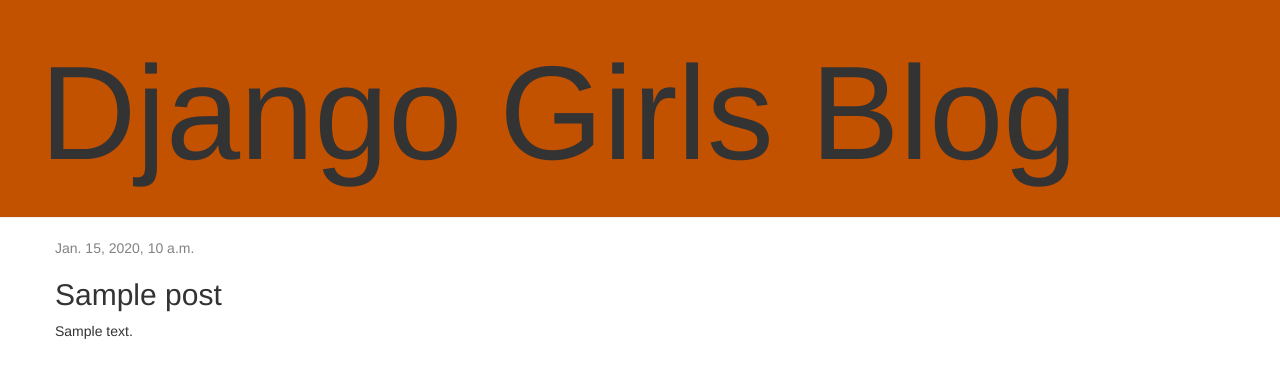
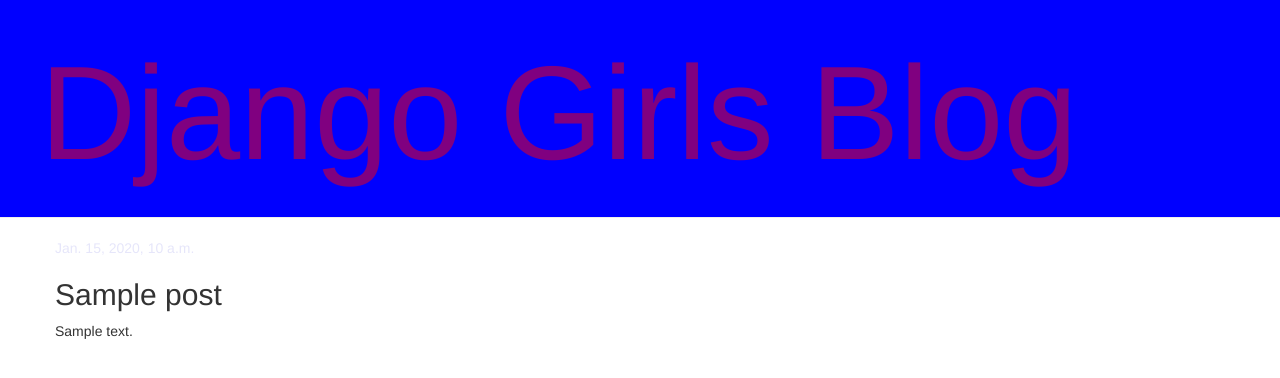
Before and after one commit to Maryteye/my-first-blog, a Django app: page /post/1/ in a window 1280 px wide. Shown: the top 378 px of the page. Run offline with Django 3.2, Linux system fonts and the light colour scheme; tables that the repository leaves empty hold one stand-in row (values such as "Sample post"); some libraries are stand-ins or nearby versions.

Commit message:
Changed css small.

```diff
--- a/blog/static/css/blog.css
+++ b/blog/static/css/blog.css
@@ -1,10 +1,10 @@
 .page-header {
-background-color: #C25100;
+background-color: blue;
 margin-top: 0;
 padding: 20px 20px 20px 40px;
 }
 .page-header h1, .page-header h1 a, .page-header h1 a:visited, .page-header h1 a:active {
-color: inherit;
+color: purple;
 font-size: 100pt;
 text-decoration: inherit;
 }
@@ -15,7 +15,7 @@
 font-family: 'Lobster', cursive;
 }
 .date {
-color: #828282;
+color: lavender;
 }
 .save {
 float: right;
@@ -24,7 +24,7 @@
 width: 100%;
 }
 .top-menu, .top-menu:hover, .top-menu:visited {
-color: #ffffff;
+color: plum;
 float: right;
 font-size: 30pt;
 margin-right: 20px;
@@ -33,5 +33,5 @@
 margin-bottom: 90px;
 }
 .post h2 a, .post h2 a:visited {
-color: #000000;
+color: khaki;
 }
```
